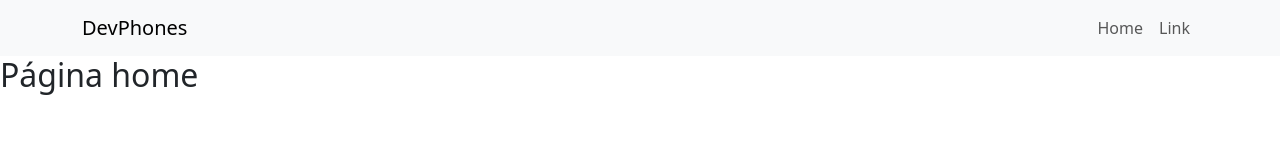
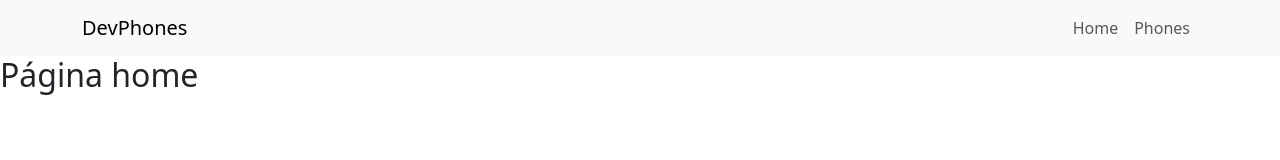
Before and after one commit to betim009/project-smartphones, a React (Vite) app in the folder frontEnd/: page / in a window 1280 px wide. Shown: the top 160 px of the page. Built offline with nearby package versions, Linux system fonts and the light colour scheme.

Commit message:
change: navbar

```diff
--- a/frontEnd/src/components/MyNavBar/index.jsx
+++ b/frontEnd/src/components/MyNavBar/index.jsx
@@ -14,7 +14,7 @@ export default function MyNavBar() {
         <Navbar.Collapse id="basic-navbar-nav">
           <Nav className="ms-auto">
             <Nav.Link to="/">Home</Nav.Link>
-            <Nav.Link to="#link">Link</Nav.Link>
+            <Nav.Link to="#link">Phones</Nav.Link>
           </Nav>
         </Navbar.Collapse>
       </Container>
--- /dev/null
+++ b/frontEnd/src/context/Context.jsx
@@ -0,0 +1,5 @@
+import { createContext } from "react";
+
+const Context = createContext({});
+
+export default Context;
```
Also changed, not shown: frontEnd/src/context/Provider.jsx (added, +12 -0 lines).
